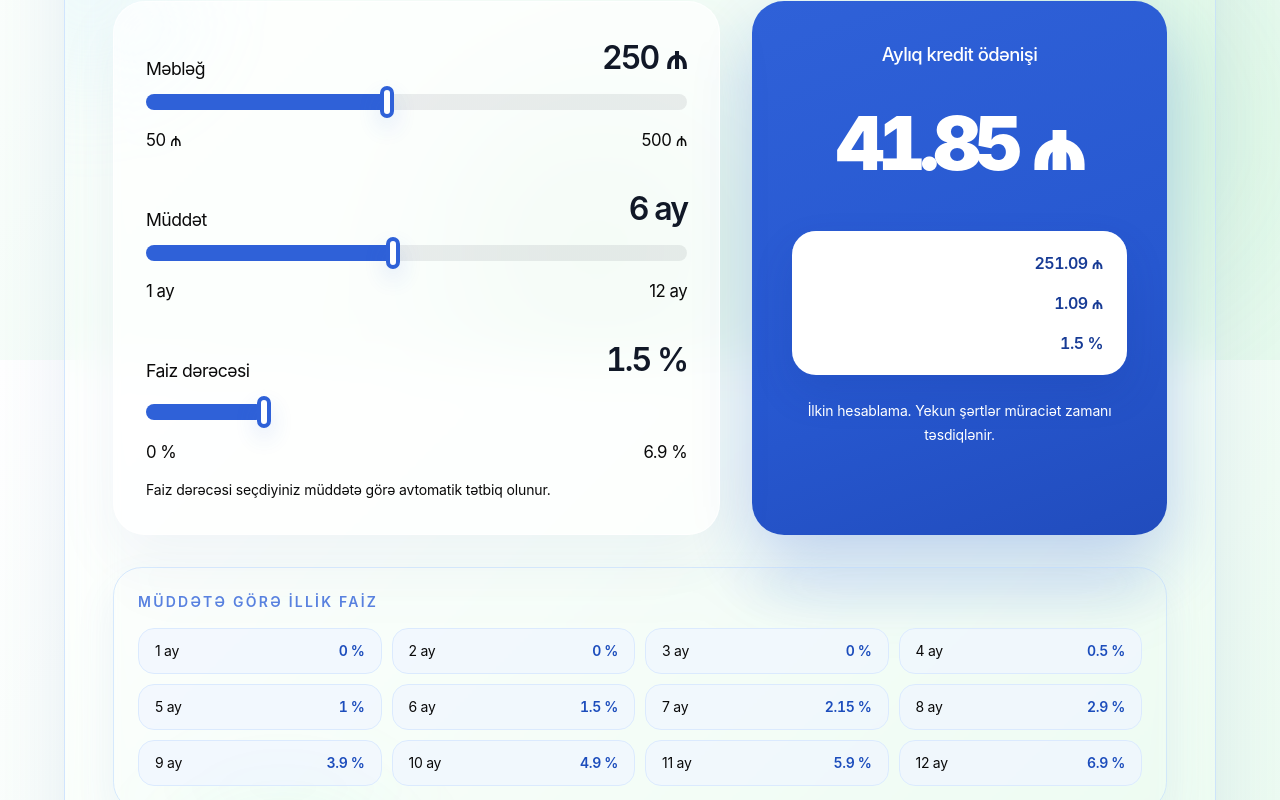
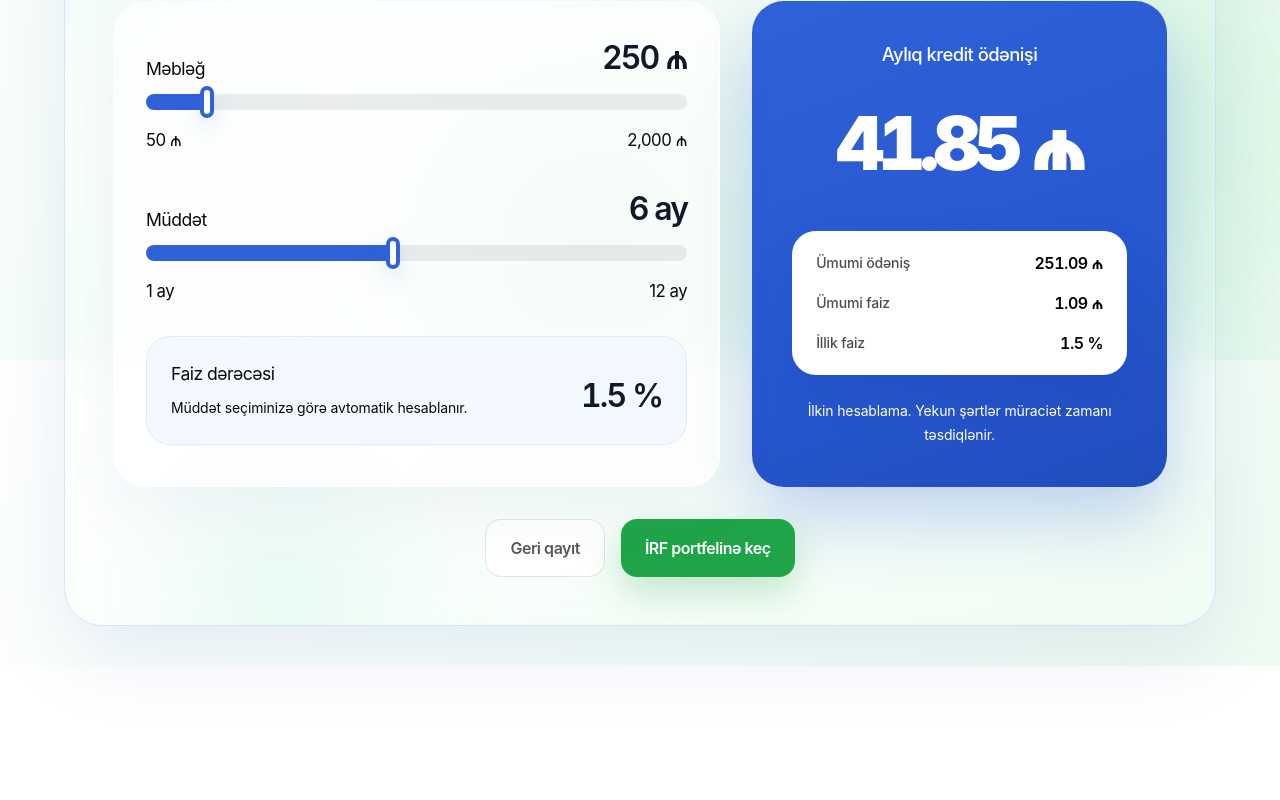
Before and after one commit to IsmayilSuleyman/irf-website, a Next.js app: page /ismayilbank in a window 1280 px wide. Shown: the part 440-1240 px from the top of the page. After the commit the page ends 1106 px from the top, so only its background shows below. Built offline with nearby package versions, Linux system fonts and the light colour scheme.

Commit message:
Refine IsmayilBank calculator UI

```diff
--- a/app/ismayilbank/page.tsx
+++ b/app/ismayilbank/page.tsx
@@ -30,7 +30,7 @@ export default function IsmayilBankPage() {
             İndi hesabla
           </h1>
           <p className="mx-auto mt-4 max-w-3xl text-center text-[1.1rem] leading-8 tracking-[-0.02em] text-black/52 sm:text-[1.2rem]">
-            50–500 ₼ arası kredit məbləğini və 1–12 ay müddəti seçin. Faiz dərəcəsi
+            50–2000 ₼ arası kredit məbləğini və 1–12 ay müddəti seçin. Faiz dərəcəsi
             seçdiyiniz müddətə əsasən avtomatik hesablanır.
           </p>
 
--- a/components/IsmayilBankCalculator.tsx
+++ b/components/IsmayilBankCalculator.tsx
@@ -3,7 +3,7 @@
 import { useMemo, useState, type CSSProperties } from "react";
 
 const MIN_AMOUNT = 50;
-const MAX_AMOUNT = 500;
+const MAX_AMOUNT = 2000;
 const MIN_PERIOD = 1;
 const MAX_PERIOD = 12;
 
@@ -21,13 +21,6 @@ const RATE_BY_PERIOD: Record<number, number> = {
   11: 5.9,
   12: 6.9,
 };
-
-const RATE_OPTIONS = Object.entries(RATE_BY_PERIOD).map(([months, annualRate]) => ({
-  months: Number(months),
-  annualRate,
-}));
-
-const MAX_RATE = RATE_OPTIONS[RATE_OPTIONS.length - 1]?.annualRate ?? 0;
 
 function formatAmount(value: number) {
   return `${new Intl.NumberFormat("az-AZ", {
@@ -111,38 +104,19 @@ function SliderField({
 }
 
 function RateField({ rate }: { rate: number }) {
-  const rawProgress = MAX_RATE === 0 ? 0 : (rate / MAX_RATE) * 100;
-  const thumbProgress = Math.min(Math.max(rawProgress, 2.2), 97.8);
-
   return (
-    <div className="space-y-3">
+    <div className="rounded-[1.5rem] border border-blue-100 bg-blue-50/70 p-5 sm:p-6">
       <div className="flex items-end justify-between gap-4">
-        <p className="text-[1.1rem] tracking-[-0.03em] text-black/56">Faiz dərəcəsi</p>
+        <div>
+          <p className="text-[1.1rem] tracking-[-0.03em] text-black/56">Faiz dərəcəsi</p>
+          <p className="mt-2 text-sm leading-6 tracking-[-0.01em] text-black/46">
+            Müddət seçiminizə görə avtomatik hesablanır.
+          </p>
+        </div>
         <p className="num text-[2rem] font-semibold tracking-[-0.06em] text-[#111827]">
           {formatRate(rate)}
         </p>
       </div>
-
-      <div className="relative h-8">
-        <div className="absolute inset-x-0 top-1/2 h-4 -translate-y-1/2 rounded-full bg-black/8" />
-        <div
-          className="absolute left-0 top-1/2 h-4 -translate-y-1/2 rounded-full bg-[#2F61D8]"
-          style={{ width: `${rawProgress}%` }}
-        />
-        <div
-          className="absolute top-1/2 h-8 w-[14px] -translate-y-1/2 rounded-full border-[4px] border-[#2F61D8] bg-white shadow-[0_10px_22px_rgba(47,97,216,0.16)]"
-          style={{ left: `calc(${thumbProgress}% - 7px)` }}
-        />
-      </div>
-
-      <div className="flex items-center justify-between text-[1.05rem] tracking-[-0.03em] text-black/48">
-        <span>{formatRate(0)}</span>
-        <span>{formatRate(MAX_RATE)}</span>
-      </div>
-
-      <p className="text-sm leading-6 tracking-[-0.01em] text-black/42">
-        Faiz dərəcəsi seçdiyiniz müddətə görə avtomatik tətbiq olunur.
-      </p>
     </div>
   );
 }
@@ -156,8 +130,8 @@ function SummaryRow({
 }) {
   return (
     <div className="flex items-center justify-between gap-4">
-      <span className="text-sm font-medium tracking-[-0.01em] text-[#315CC8]/72">{label}</span>
-      <span className="num text-base font-semibold tracking-[-0.03em] text-[#173B95]">
+      <span className="text-sm font-medium tracking-[-0.01em] text-black/70">{label}</span>
+      <span className="num text-base font-semibold tracking-[-0.03em] text-black">
         {value}
       </span>
     </div>
@@ -183,7 +157,7 @@ export function IsmayilBankCalculator() {
   }, [amount, annualRate, period]);
 
   return (
-    <div className="space-y-8">
+    <div>
       <div className="grid gap-6 lg:grid-cols-[minmax(0,1.2fr)_minmax(320px,0.82fr)] lg:gap-8">
         <div className="rounded-[2rem] border border-white/70 bg-white/70 p-6 shadow-[0_24px_60px_rgba(98,126,187,0.08)] backdrop-blur-xl sm:p-8">
           <div className="space-y-8">
@@ -234,23 +208,6 @@ export function IsmayilBankCalculator() {
           </p>
         </div>
       </div>
-
-      <div className="rounded-[1.8rem] border border-blue-200/60 bg-white/68 p-5 shadow-[0_18px_42px_rgba(73,111,186,0.08)] backdrop-blur-xl sm:p-6">
-        <p className="text-sm font-semibold uppercase tracking-[0.16em] text-[#2F61D8]/80">
-          Müddətə görə illik faiz
-        </p>
-        <div className="mt-4 grid gap-2.5 sm:grid-cols-2 xl:grid-cols-4">
-          {RATE_OPTIONS.map((option) => (
-            <div
-              key={option.months}
-              className="flex items-center justify-between rounded-[1rem] border border-blue-100 bg-blue-50/70 px-4 py-3 text-sm tracking-[-0.02em] text-black/58"
-            >
-              <span>{option.months} ay</span>
-              <span className="num font-semibold text-[#1C4DBC]">{formatRate(option.annualRate)}</span>
-            </div>
-          ))}
-        </div>
-      </div>
     </div>
   );
 }
```
